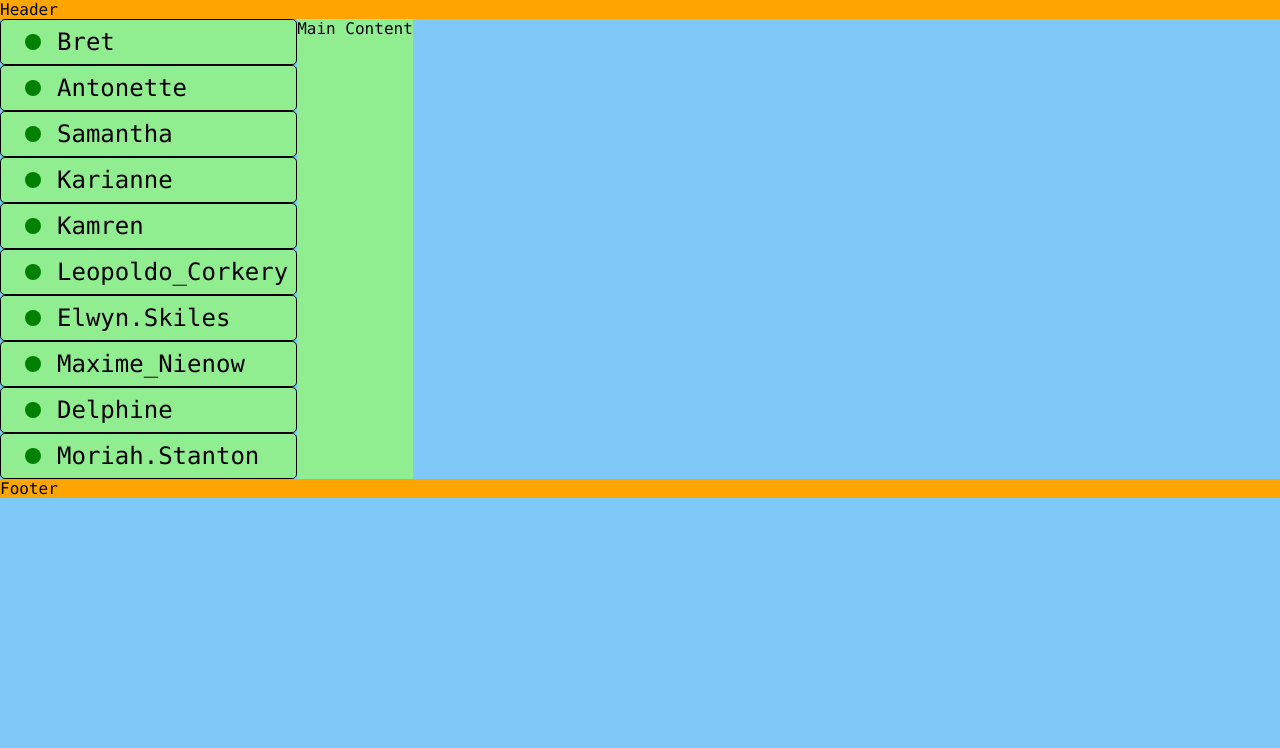
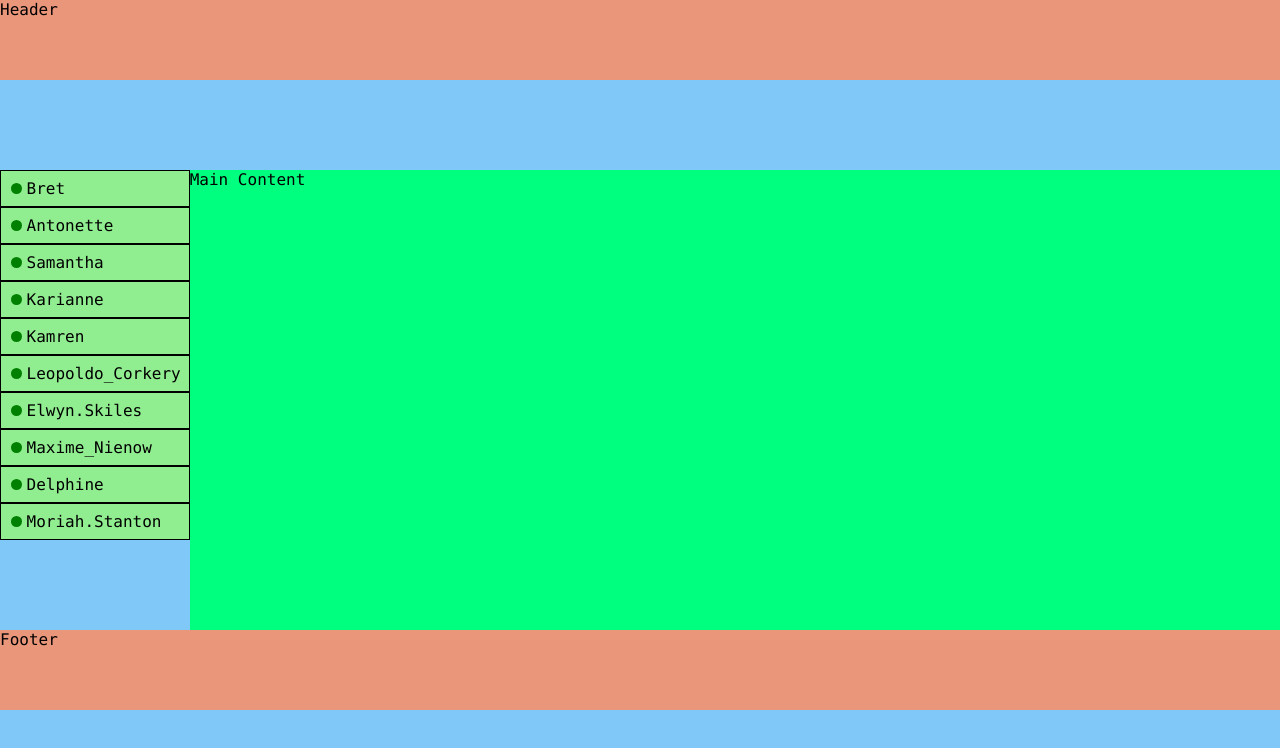
Before and after one commit to mikerobards/flexbox-fetch, a plain HTML site: page Online-Users/index.html in a window 1280 px wide. Drawn offline with Linux system fonts and the light colour scheme.

Commit message:
finish online users

```diff
--- a/Online-Users/index.css
+++ b/Online-Users/index.css
@@ -1,54 +1,44 @@
-html, body {
+html,
+body {
   margin: 0;
   padding: 0;
   background-color: #7fc8f8;
-    display: flex;
-    flex-direction: column;
 }
 
 * {
   font-family: "Lucida Console", Monaco, monospace;
 }
 
-/* .container {
+body {
   display: flex;
-    flex-direction: column;
-} */
-
-header {
-    height: 10%;
-    background-color: orange;
+  height: 100vh;
+  flex-wrap: wrap;
 }
 
-footer {
+.header,
+.footer {
   height: 10%;
-    background-color: orange;
+  width: 100%;
+  background-color: darksalmon;
 }
 
-main {
-    background-color: lightgreen;
-    width: auto;
-}
-
-.users-container {
-    display: flex;
-
+.main-content {
+  background-color: springgreen;
+  flex: auto;
 }
 
 .my-online-users {
-    display: flex;
-    flex-direction: column;
+  max-height: 80%;
+  max-width: 250px;
+  overflow: auto;
 }
 
 .my-online-user {
   background-color: lightgreen;
-    font-size: 1.5rem;
   padding: 0.5rem;
   display: flex;
   align-items: center;
   border: 0.1rem solid black;
-    border-radius: 0.3rem;
-
 }
 
 .user-username {
@@ -57,9 +47,10 @@ main {
 
 .user-online {
   order: 0;
-    margin: 0 1rem;
-    height: 1rem;
-    width: 1rem;
+  margin-left: 0.1rem;
+  margin-right: 0.3rem;
+  height: 0.7rem;
+  width: 0.7rem;
   background-color: green;
   border-radius: 50%;
 }
--- a/Online-Users/index.html
+++ b/Online-Users/index.html
@@ -8,14 +8,6 @@
     <title>Online Users</title>
   </head>
   <body>
-    <!-- <div class="container"> -->
-      <header>Header</header>
-      <div class="users-container">
-        <div id="users"></div>
-        <main>Main Content</main>
-      </div>
-      <footer>Footer</footer>
-    <!-- </div> -->
-    <script src="index.js"></script>
+        <script src="index.js"></script>
   </body>
 </html>
--- a/Online-Users/index.js
+++ b/Online-Users/index.js
@@ -1,37 +1,35 @@
 /*
-    1.
+    Challenge
 
-    Load users from users.json (originally from https://jsonplaceholder.typicode.com/users)
+    Using the body tag as a Flexbox container
+        re-create the provided layout
 
-    Create a simple component that displays the user's username
-        -Alongside a green circle
-        -The username and circle should be in individual divs
-        -Both should be vertically and horizontally centered
-        -The component should only be wide enough to Fit its Content (and some padding)
+    Hint: The Header and Footer are each 10%
+        of the container's height
 */
 
-const usersDiv = document.getElementById('users')
-
 async function getUsers() {
-    let res = await fetch('users.json')
-    let users = await res.json()
+    let response = await fetch("users.json")
+    let users = await response.json()
     return users
 }
 
 function getUserDiv(user) {
-    return `
-    <div class="my-online-user">
+    return `<div class="my-online-user">
         <div class="user-username">${user.username}</div>
         <div class="user-online"></div>
-    </div>
-`
+    </div>`
 }
 
 getUsers().then(users => {
     let sampleUser = users[0]
-    let userDiv = getUserDiv(sampleUser)
 
-    usersDiv.innerHTML = `<div class="my-online-users">
+    document.body.innerHTML = `
+    <div class="header">Header</div>
+    <div class="my-online-users">
         ${users.map(user => getUserDiv(user)).join('')}
-    </div>`
+    </div>
+    <div class="main-content">Main Content</div>
+    <div class="footer">Footer</div>
+    `
 })
```
Lines whose indentation alone changed are shown as unchanged.
